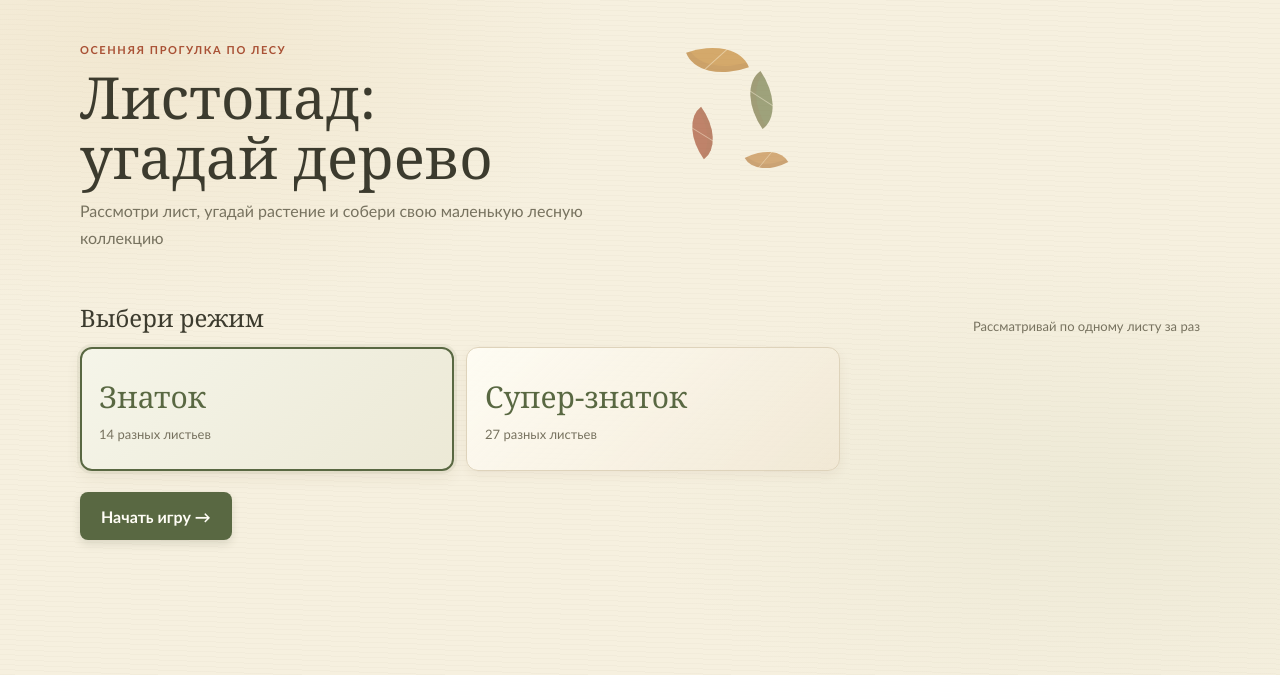
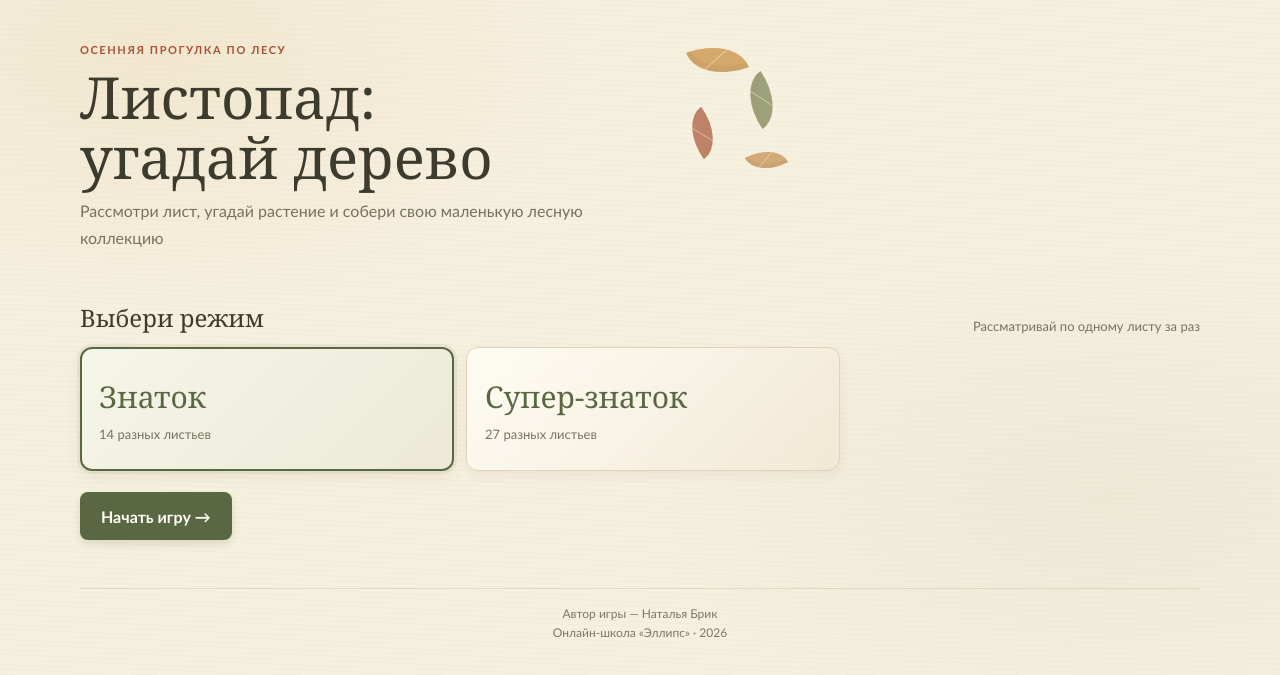
Before and after one commit to natbrick/listopad, a plain HTML site: page index.html in a window 1280 px wide. Shown: the part 85-760 px from the top of the page. Drawn offline with Linux system fonts and the light colour scheme.

Commit message:
Добавить авторскую подпись на главную
Co-authored-by: Copilot <223556219+Copilot@users.noreply.github.com>

```diff
--- a/index.html
+++ b/index.html
@@ -66,6 +66,8 @@
     .mode-number { display: block; font: 500 30px Georgia, serif; color: var(--olive); margin-bottom: 6px; }
     .mode-label { font-size: 13px; color: var(--muted); }
     .actions-row { display: flex; align-items: center; gap: 14px; margin: 21px 0 0; }
+    .author-signature { margin: 48px 0 0; padding-top: 15px; border-top: 1px solid #9f896333; color: #777967; text-align: center; font-size: 12px; line-height: 1.6; }
+    .author-signature p { margin: 0; }
     .primary-button { display: inline-flex; align-items: center; justify-content: center; gap: 9px; min-height: 48px; padding: 0 21px; border: 0; border-radius: 8px; color: #fffdf6; background: var(--olive); font-weight: 700; cursor: pointer; box-shadow: 0 4px 9px #3d4a2b24; transition: background .2s, transform .2s; }
     .primary-button:hover { background: #465536; transform: translateY(-1px); }
     .primary-button:disabled { opacity: .45; cursor: not-allowed; transform: none; }
@@ -226,6 +228,10 @@
           <button class="primary-button" id="start-button">Начать игру <span aria-hidden="true">→</span></button>
           <span class="progress-note" id="saved-progress-note"></span>
         </div>
+        <footer class="author-signature">
+          <p>Автор игры — Наталья Брик</p>
+          <p>Онлайн-школа «Эллипс» · 2026</p>
+        </footer>
       </section>
 
       <section class="screen" id="game-screen" aria-label="Игровой раунд">
```
